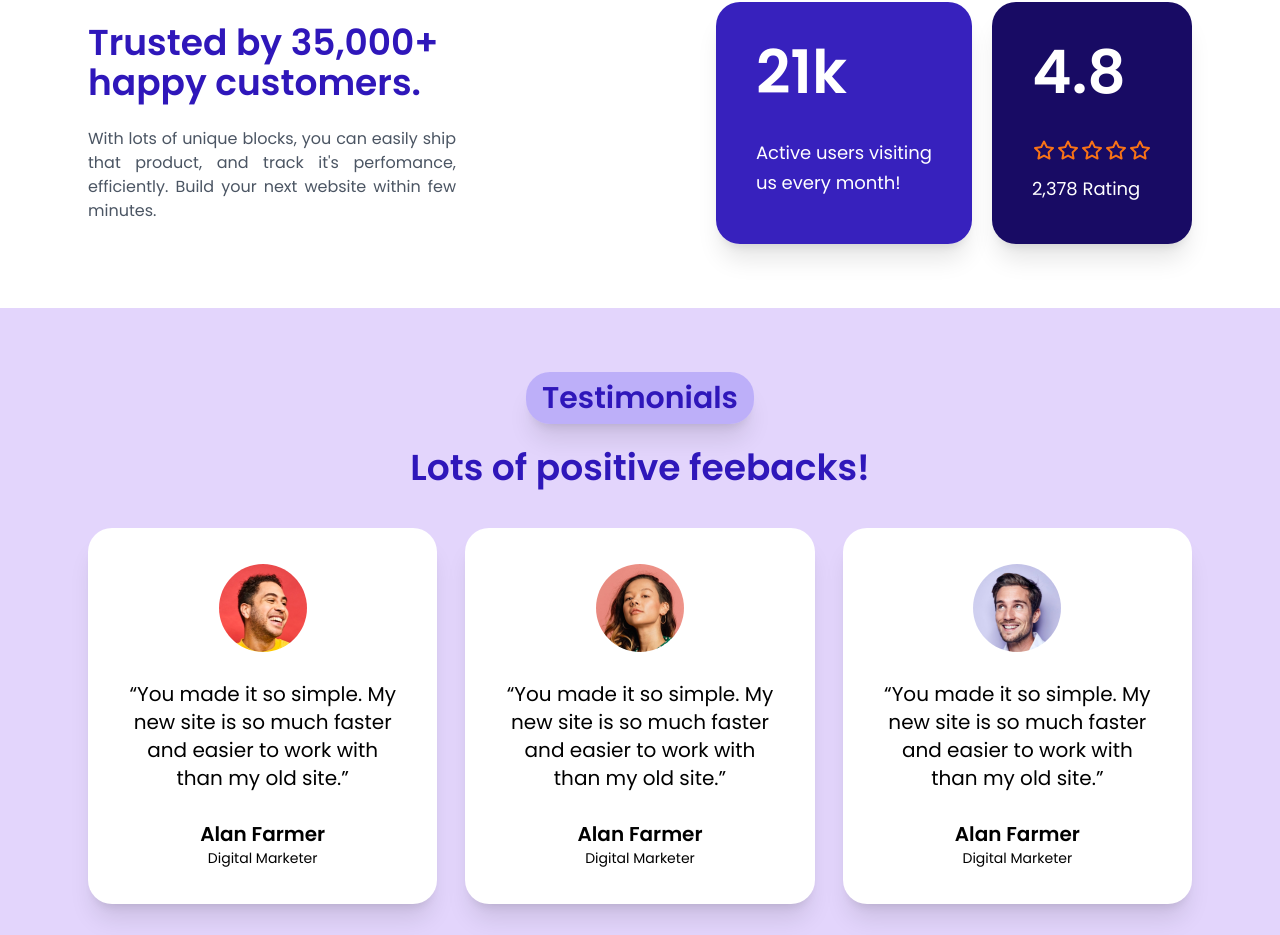
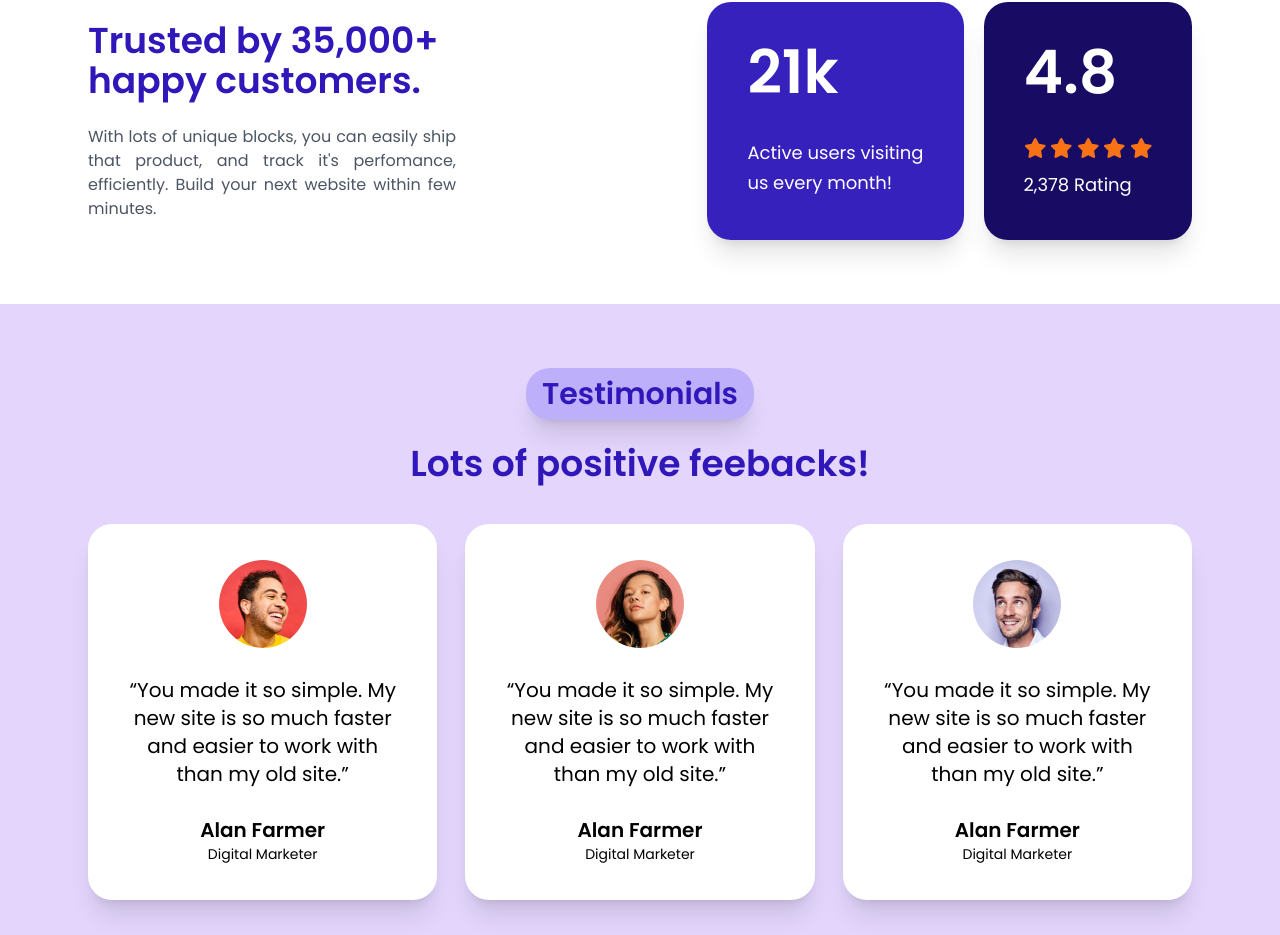
Before and after one commit to bravo-stack/Tailwind-Landing-Page, a React (Create React App) app: page / in a window 1280 px wide. Shown: the part 2792-3727 px from the top of the page. Built offline with nearby package versions, Linux system fonts and the light colour scheme.

Commit message:
Introduced fontawesome to the ecosystem, mehn it is sick! so, i used it in the rating the the submitsuccess components

```diff
--- a/package.json
+++ b/package.json
@@ -3,6 +3,9 @@
   "version": "0.1.0",
   "private": true,
   "dependencies": {
+    "@fortawesome/fontawesome-svg-core": "^6.1.1",
+    "@fortawesome/free-solid-svg-icons": "^6.1.1",
+    "@fortawesome/react-fontawesome": "^0.1.18",
     "@iconscout/react-unicons": "^1.1.6",
     "@testing-library/jest-dom": "^5.16.4",
     "@testing-library/react": "^12.1.4",
--- a/src/components/Rating.js
+++ b/src/components/Rating.js
@@ -1,14 +1,16 @@
 import { UilStar } from "@iconscout/react-unicons"
+import { FontAwesomeIcon } from '@fortawesome/react-fontawesome'
+import { faStar } from '@fortawesome/free-solid-svg-icons'
 
 function Rating() {
   return (
     <div>
-        <div className="flex text-orange-500">
-            <UilStar />
-            <UilStar />
-            <UilStar />
-            <UilStar />
-            <UilStar />
+        <div className="flex gap-1 text-orange-500">
+            <FontAwesomeIcon icon={faStar} size="lg"/>
+            <FontAwesomeIcon icon={faStar} size="lg"/>
+            <FontAwesomeIcon icon={faStar} size="lg"/>
+            <FontAwesomeIcon icon={faStar} size="lg" />
+            <FontAwesomeIcon icon={faStar} size="lg" />
         </div>
     </div>
   )
--- a/src/components/SubmitSuccess.js
+++ b/src/components/SubmitSuccess.js
@@ -1,13 +1,14 @@
 import React from 'react'
-import {UilCheckCircle} from "@iconscout/react-unicons"
+import { FontAwesomeIcon } from '@fortawesome/react-fontawesome'
+import { faCircleCheck } from '@fortawesome/free-solid-svg-icons'
 
 function SubmitSuccess() {
     return (
-        <div className='fixed top-0 right-0 md:mt-5 lg:mt-7 w-full md:w-auto lg:w-auto flex my-transition bg-white shadow-xl py-3 pt-6 md:pt-3 lg:pt-3 px-3 text-green-500' style={{
+        <div className='fixed top-0 right-0 md:mt-5 lg:mt-7 w-full md:w-auto lg:w-auto flex my-transition bg-white shadow-xl py-3 pt-4 md:pt-3 lg:pt-3 px-3 text-green-500' style={{
             borderBottom: "6px solid rgb(34 197 94)",
         }}>
             <span className='my-auto mx-4 mr-6 md:mx-8 lg:mx-8 '>
-                <UilCheckCircle />
+            <FontAwesomeIcon icon={faCircleCheck} size="3x" />
             </span>
             <p className='text-lg md:pr-8 lg:pr-8'>
                 <span className='text-2xl lg:text-3xl'>Success!</span><br />We will be in touch with you
```
Also changed, not shown: 1 other file (tests, documents, lock files or other folders).
